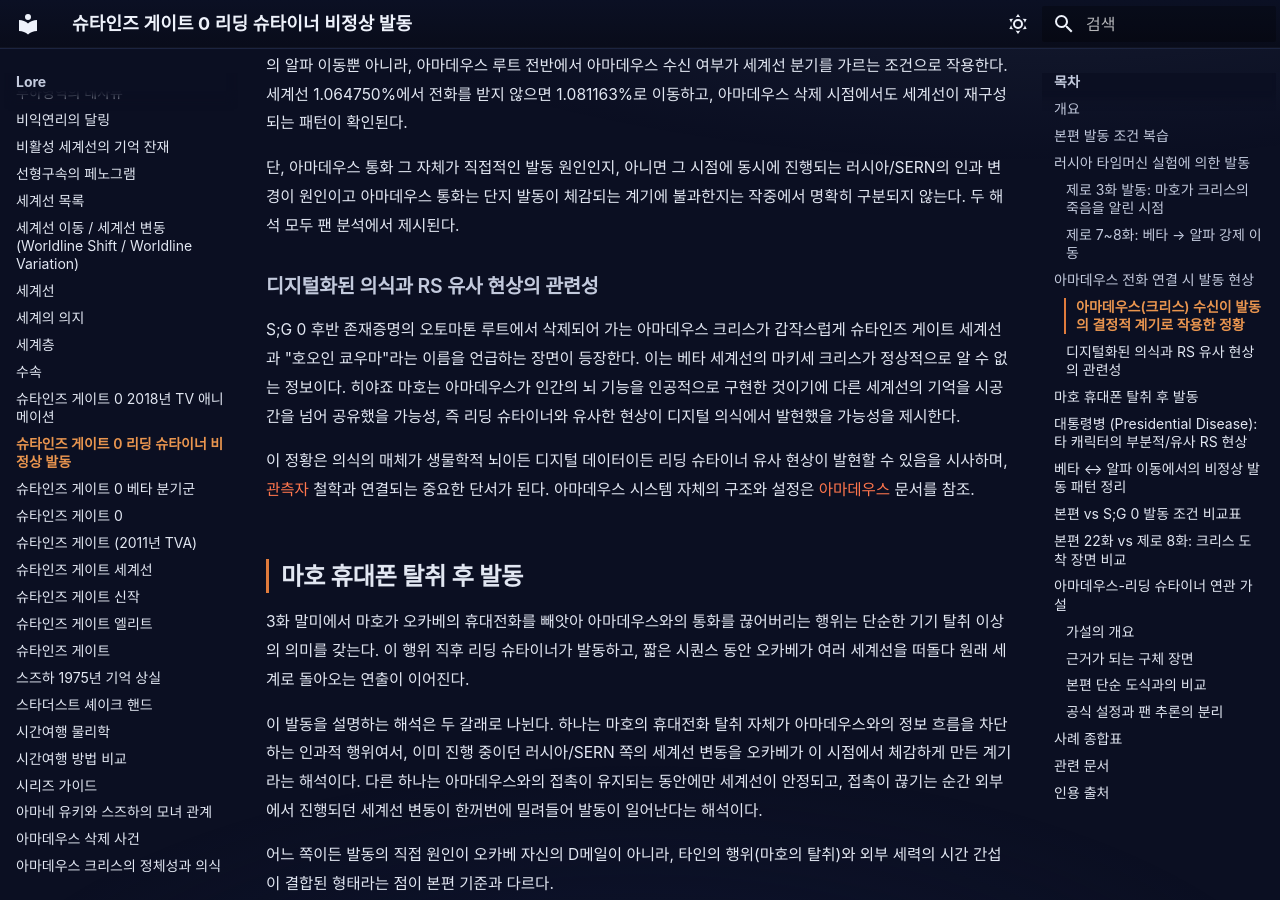
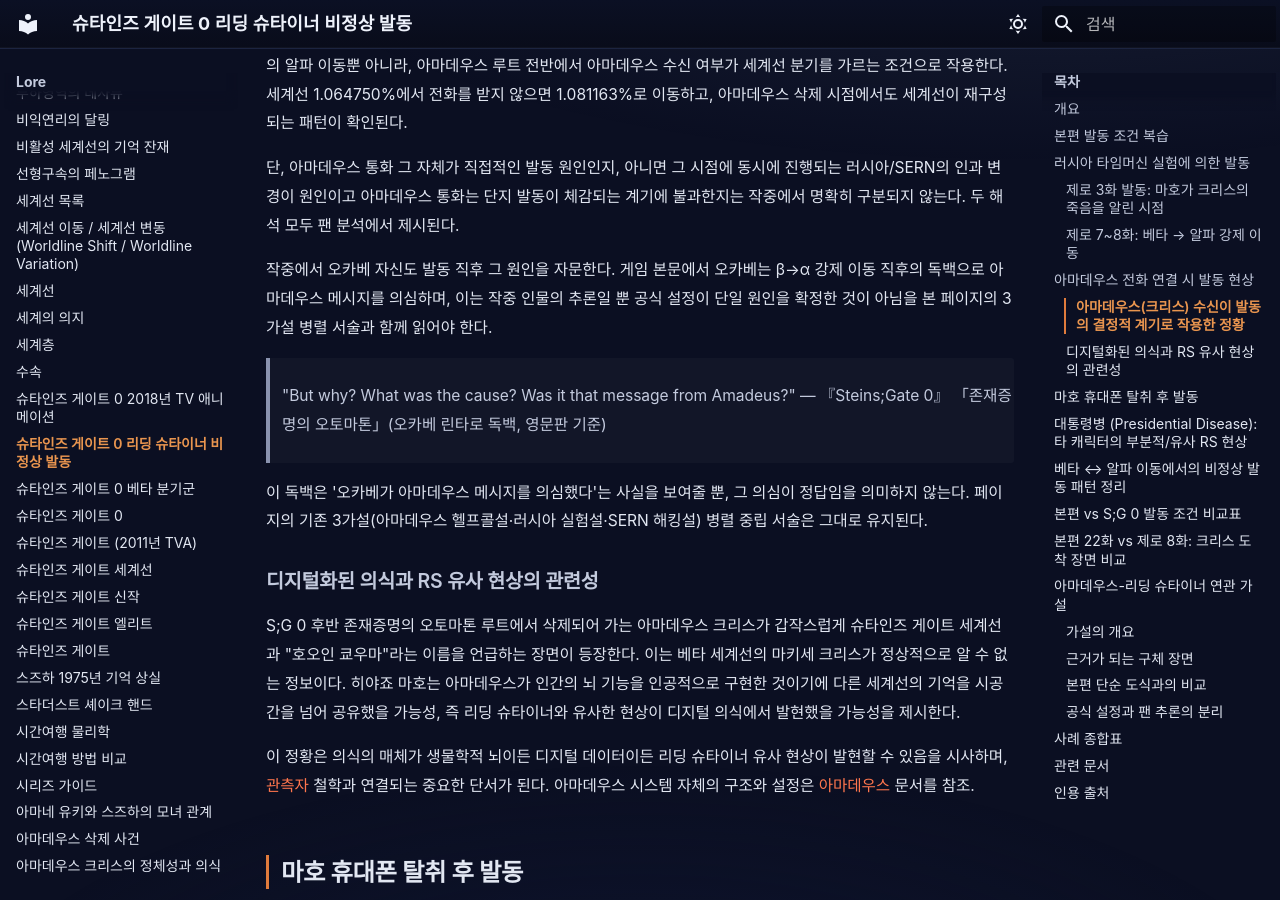
Before and after one commit to sgwiki/sgwiki.github.io, an MkDocs documentation site: the page built from wiki/lore/슈타인즈-게이트-0-리딩-슈타이너-비정상-발동.md, in a window 1280 px wide and 900 px high, scrolled down 2944 px. Built offline with MkDocs 1.6.1 and Material for MkDocs 9.7.7, drawn with Linux system fonts in a browser that asks for light colours; some web fonts are replaced.

Commit message:
feat(wiki): 슈타인즈-게이트-0-리딩-슈타이너-비정상-발동 — P10 b638b933 패치 적용

```diff
--- a/wiki/lore/슈타인즈-게이트-0-리딩-슈타이너-비정상-발동.md
+++ b/wiki/lore/슈타인즈-게이트-0-리딩-슈타이너-비정상-발동.md
@@ -67,6 +67,13 @@ S;G 0에서 가장 활발히 논의되는 발동 사례는 7화 마지막부터
 S;G 0 전반에서 아마데우스 크리스와의 통화가 리딩 슈타이너 발동과 시간적으로 일치하는 장면이 반복된다. 7~8화의 알파 이동뿐 아니라, 아마데우스 루트 전반에서 아마데우스 수신 여부가 세계선 분기를 가르는 조건으로 작용한다. 세계선 1.064750%에서 전화를 받지 않으면 1.081163%로 이동하고, 아마데우스 삭제 시점에서도 세계선이 재구성되는 패턴이 확인된다.
 
 단, 아마데우스 통화 그 자체가 직접적인 발동 원인인지, 아니면 그 시점에 동시에 진행되는 러시아/SERN의 인과 변경이 원인이고 아마데우스 통화는 단지 발동이 체감되는 계기에 불과한지는 작중에서 명확히 구분되지 않는다. 두 해석 모두 팬 분석에서 제시된다.
+
+작중에서 오카베 자신도 발동 직후 그 원인을 자문한다. 게임 본문에서 오카베는 β→α 강제 이동 직후의 독백으로 아마데우스 메시지를 의심하며, 이는 작중 인물의 추론일 뿐 공식 설정이 단일 원인을 확정한 것이 아님을 본 페이지의 3가설 병렬 서술과 함께 읽어야 한다.
+
+> "But why? What was the cause? Was it that message from Amadeus?"
+> — 『Steins;Gate 0』 「존재증명의 오토마톤」(오카베 린타로 독백, 영문판 기준)
+
+이 독백은 '오카베가 아마데우스 메시지를 의심했다'는 사실을 보여줄 뿐, 그 의심이 정답임을 의미하지 않는다. 페이지의 기존 3가설(아마데우스 헬프콜설·러시아 실험설·SERN 해킹설) 병렬 중립 서술은 그대로 유지된다.
 
 ### 디지털화된 의식과 RS 유사 현상의 관련성
 
```
